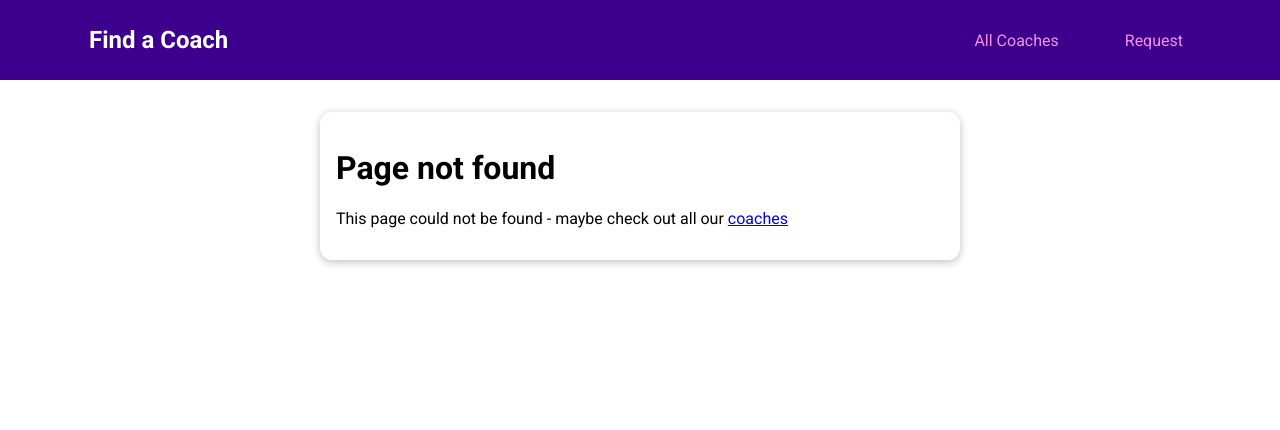
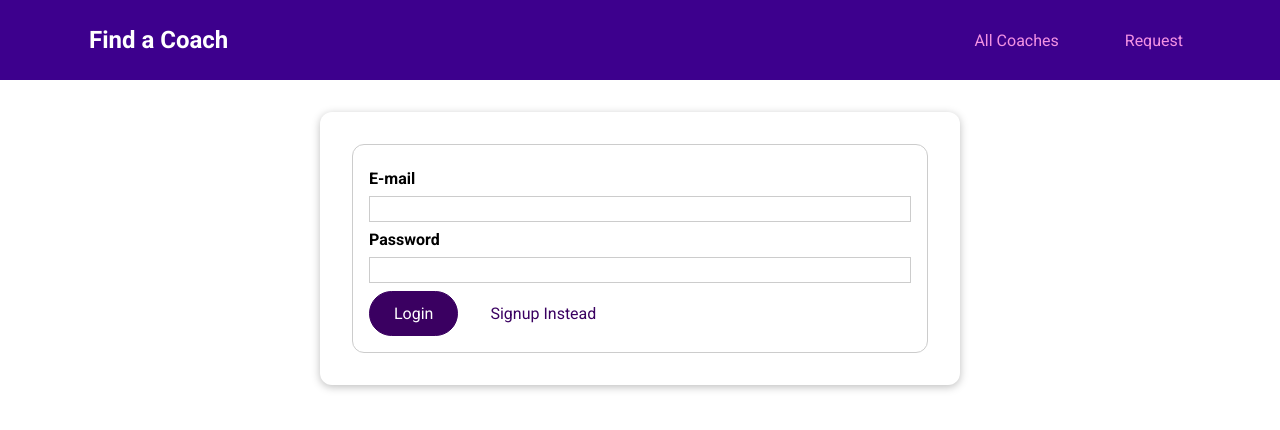
Before and after one commit to meet-vaghasiya/coach-finder-vuejs, a Vue app: page /auth in a window 1280 px wide. Before the commit this address had no page. Shown: the top 430 px of the page. Built offline with nearby package versions, Linux system fonts and the light colour scheme.

Commit message:
signup funcnality added with firebase

```diff
--- /dev/null
+++ b/src/pages/auth/UserAuth.vue
@@ -0,0 +1,121 @@
+<template>
+  <div>
+    <base-card>
+      <form action="" @submit.prevent="submitForm">
+        <div class="form-control">
+          <label for="email">E-mail</label>
+          <input type="email" name="" v-model.trim="email" />
+        </div>
+        <div class="form-control">
+          <label for="password">Password</label>
+          <input type="password" name="" v-model.trim="password" />
+        </div>
+        <p v-if="!formIsValid">
+          please enter valid email and password(password must be atleast 6
+          character)
+        </p>
+        <base-button>{{ submitButtonCaption }}</base-button>
+        <base-button type="button" mode="flat" @click="swithAuthMode">{{
+          switchModeButtonCaption
+        }}</base-button>
+        <!-- <base-button>sfdas</base-button>
+        <base-button type="button" mode="flat" @click="swithAuthMode"
+          >dfdfsdf</base-button
+        > -->
+      </form>
+    </base-card>
+  </div>
+</template>
+
+<script>
+export default {
+  data() {
+    return {
+      email: '',
+      password: '',
+      formIsValid: true,
+      mode: 'login'
+    };
+  },
+  methods: {
+    swithAuthMode() {
+      if (this.mode == 'login') {
+        this.mode = 'signup';
+      } else {
+        this.mode = 'login';
+      }
+    },
+
+    submitForm() {
+      this.formIsValid = true;
+      if (
+        this.email === '' ||
+        !this.email.includes('@') ||
+        this.password.length < 6
+      ) {
+        this.formIsValid = false;
+        return;
+      }
+
+      if (this.mode == 'login') {
+        console.log('hello world');
+      } else {
+        this.$store.dispatch('signup', {
+          email: this.email,
+          password: this.password
+        });
+      }
+    }
+  },
+
+  computed: {
+    submitButtonCaption() {
+      if (this.mode === 'login') {
+        return 'Login';
+      } else {
+        return 'Signup';
+      }
+    },
+    switchModeButtonCaption() {
+      if (this.mode === 'login') {
+        return 'Signup Instead';
+      } else {
+        return 'Login Instead';
+      }
+    }
+  }
+};
+</script>
+
+<style scoped>
+form {
+  margin: 1rem;
+  padding: 1rem;
+}
+
+.form-control {
+  margin: 0.5rem 0;
+}
+
+label {
+  font-weight: bold;
+  margin-bottom: 0.5rem;
+  display: block;
+}
+
+input,
+textarea {
+  display: block;
+  width: 100%;
+  font: inherit;
+  border: 1px solid #ccc;
+  padding: 0.15rem;
+}
+
+input:focus,
+textarea:focus {
+  border-color: #3d008d;
+  background-color: #faf6ff;
+  outline: none;
+}
+</style>
--- a/src/pages/requests/ContactCoaches.vue
+++ b/src/pages/requests/ContactCoaches.vue
@@ -53,7 +53,7 @@ export default {
 };
 </script>
 
-<style scoped>
+<style>
 form {
   margin: 1rem;
   border: 1px solid #ccc;
--- a/src/router.js
+++ b/src/router.js
@@ -7,6 +7,7 @@ import CoachesRegister from '@/pages/coaches/CoachesRegister';
 import NotFound from '@/pages/NotFound';
 import ContactCoaches from '@/pages/requests/ContactCoaches';
 import RequestReceived from '@/pages/requests/RequestReceived';
+import UserAuth from '@/pages/auth/UserAuth';
 
 // Vue.use(VueRouter);
 const router = createRouter({
@@ -27,6 +28,7 @@ const router = createRouter({
     },
     { path: '/register', component: CoachesRegister },
     { path: '/requests', component: RequestReceived },
+    { path: '/auth', component: UserAuth },
     { path: '/:notFound(.*)', component: NotFound }
   ]
 });
--- a/src/store/index.js
+++ b/src/store/index.js
@@ -1,21 +1,13 @@
 import { createStore } from 'vuex';
 import coachesModule from './modules/coaches/index';
 import requestModule from './modules/requests/index';
+import authModule from './modules/auth/index';
 
 const store = createStore({
   modules: {
     coaches: coachesModule,
-    requests: requestModule
-  },
-  state() {
-    return {
-      userId: 'c3'
-    };
-  },
-  getters: {
-    userId(state) {
-      return state.userId;
-    }
+    requests: requestModule,
+    auth: authModule
   }
 });
 
--- /dev/null
+++ b/src/store/modules/auth/actions.js
@@ -0,0 +1,28 @@
+export default {
+  login() {},
+  async signup(context, payload) {
+    const response = await fetch(
+      'https://identitytoolkit.googleapis.com/v1/accounts:signUp?key=AIzaSyAstyiu6JW3XzUpgpAaImoUlL6kOuyGAPg',
+      {
+        method: 'POST',
+        body: JSON.stringify({
+          email: payload.email,
+          password: payload.password,
+          returnSecureToken: true
+        })
+      }
+    );
+    const responseData = await response.json();
+    if (!response.ok) {
+      console.log(responseData);
+      const error = new Error(responseData.message || 'Failed to auth');
+      throw error;
+    }
+    console.log(responseData);
+    context.commit('setUser', {
+      token: responseData.idToken,
+      userId: responseData.localId,
+      tokenExpirition: responseData.expiresIn
+    });
+  }
+};
--- /dev/null
+++ b/src/store/modules/auth/getters.js
@@ -0,0 +1,5 @@
+export default {
+  userId(state) {
+    return state.userId;
+  }
+};
--- /dev/null
+++ b/src/store/modules/auth/index.js
@@ -0,0 +1,16 @@
+import mutations from './mutations';
+import actions from './actions';
+import getters from './getters';
+
+export default {
+  state() {
+    return {
+      userId: null,
+      token: null,
+      tokenExpiration: null
+    };
+  },
+  mutations,
+  actions,
+  getters
+};
--- /dev/null
+++ b/src/store/modules/auth/mutations.js
@@ -0,0 +1,7 @@
+export default {
+  setUser(state, payload) {
+    state.token = payload.token;
+    state.userId = payload.userId;
+    state.tokenExpiration = payload.tokenExpiration;
+  }
+};
```
